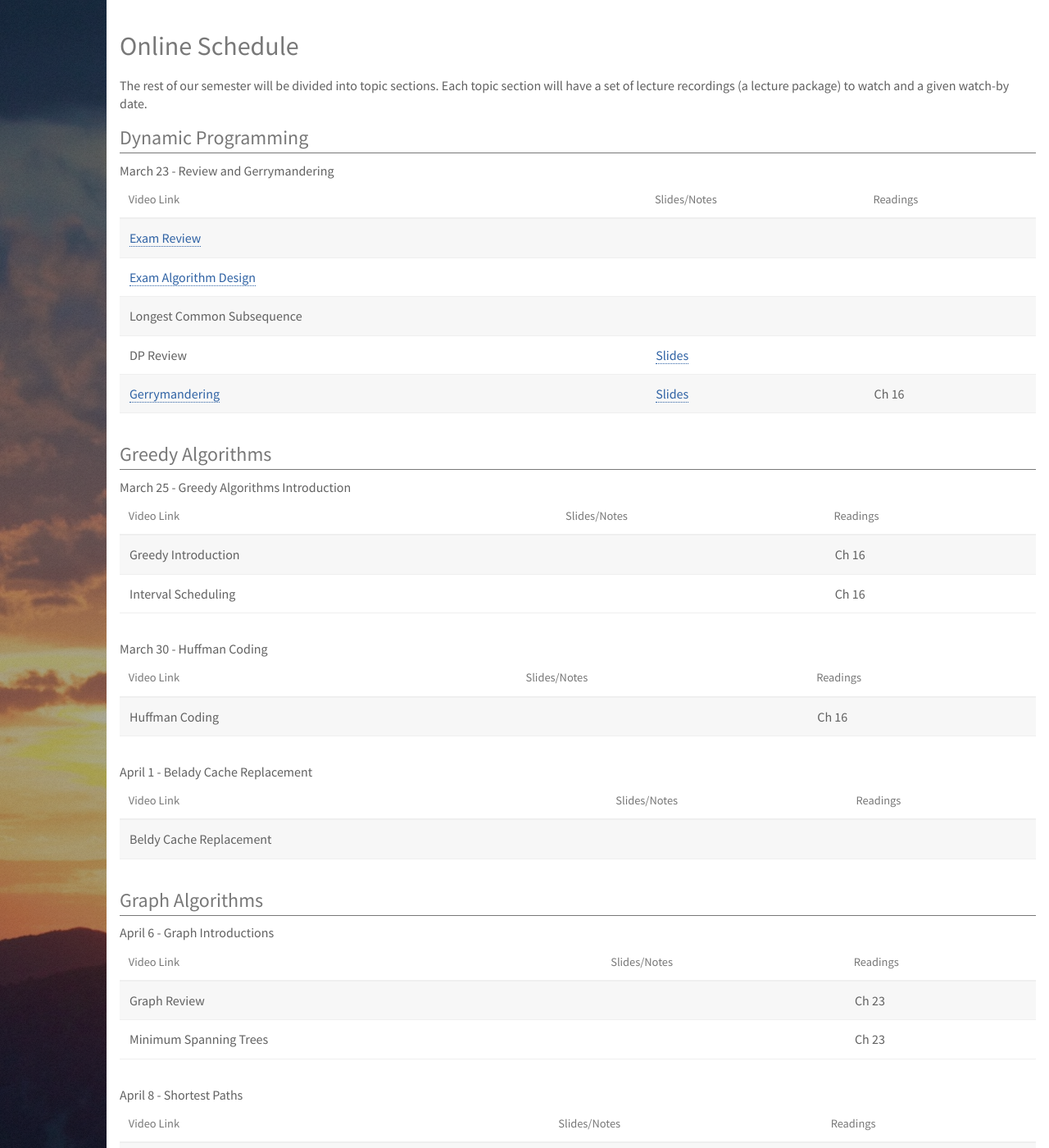
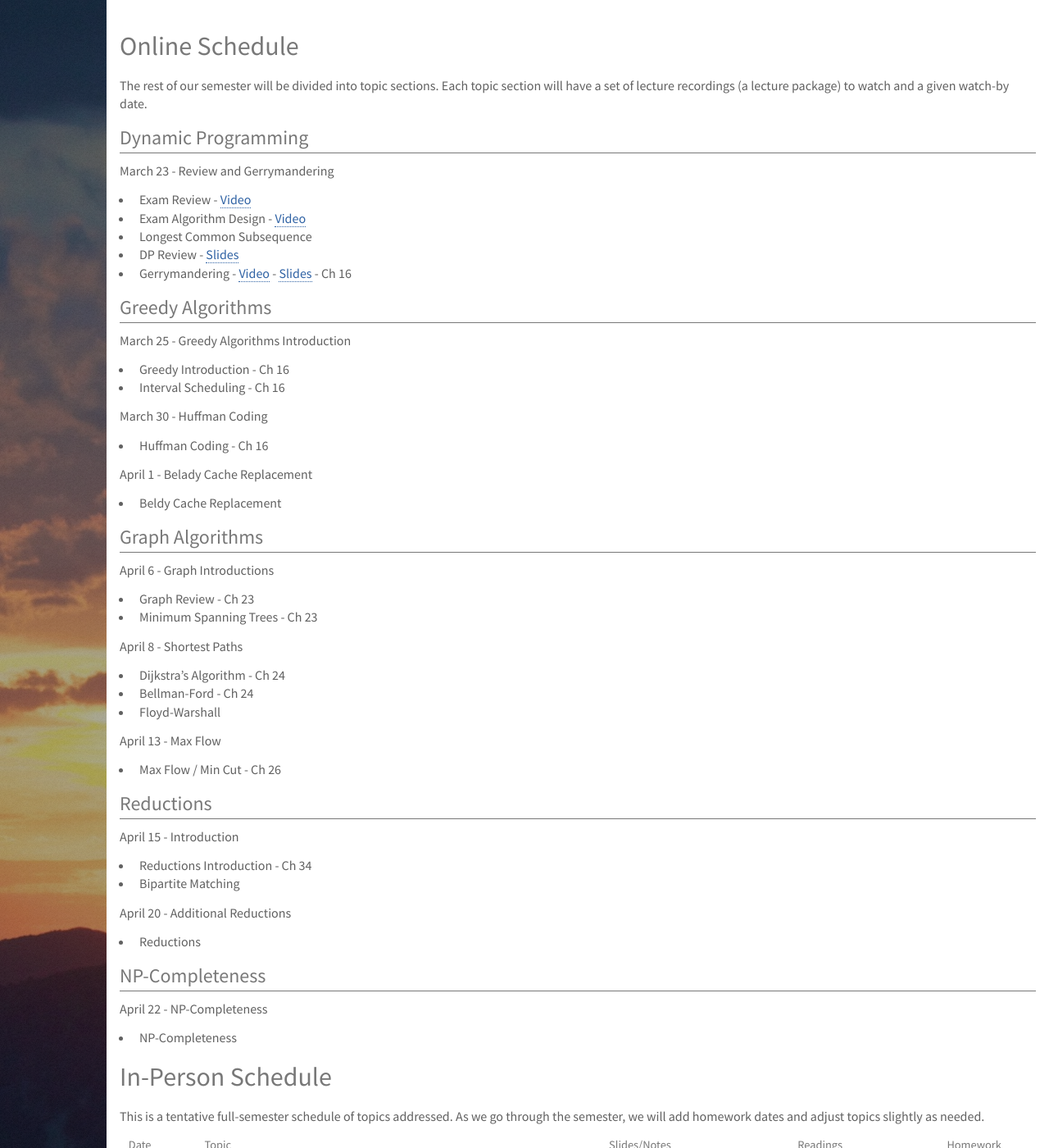
Before and after one commit to deternitydx/uvacs4102, a Jekyll site: the page built from schedule.md, in a window 1280 px wide and 1400 px high. Shown: the whole window at 82% size. Built offline with Jekyll 4.4.1, drawn with Linux system fonts in a browser that asks for light colours; nearby versions of some CDN libraries; library files that are not in the unit come from our copies; some of the changed text lies outside the part shown.

Commit message:
Updated schedule view

```diff
--- a/schedule.md
+++ b/schedule.md
@@ -11,84 +11,64 @@ The rest of our semester will be divided into topic sections.  Each topic sectio
 
 March 23 - Review and Gerrymandering
 
-| Video Link                                                                                                                | Slides/Notes                           | Readings |
-| ----------                                                                                                                | ------------                           | -------- |
-| [Exam Review](https://uva.hosted.panopto.com/Panopto/Pages/Viewer.aspx?id=c1824782-3252-4842-b0a0-ab830121301d)           |                                        |          |
-| [Exam Algorithm Design](https://uva.hosted.panopto.com/Panopto/Pages/Viewer.aspx?id=a219a94f-7e8b-4649-a541-ab8300119751) |                                        |          |
-| Longest Common Subsequence                                                                                                |                                        |          |
-| DP Review                                                                                                                 | [Slides](lectures/l15-review.pdf)      |          |
-| [Gerrymandering](https://uva.hosted.panopto.com/Panopto/Pages/Viewer.aspx?id=8b613684-720a-4167-a32e-ab7e016ea13f)        | [Slides](lectures/l15-gerrymander.pdf) | Ch 16    |
+- Exam Review - [Video](https://uva.hosted.panopto.com/Panopto/Pages/Viewer.aspx?id=c1824782-3252-4842-b0a0-ab830121301d)
+- Exam Algorithm Design - [Video](https://uva.hosted.panopto.com/Panopto/Pages/Viewer.aspx?id=a219a94f-7e8b-4649-a541-ab8300119751)
+- Longest Common Subsequence
+- DP Review - [Slides](lectures/l15-review.pdf)
+- Gerrymandering - [Video](https://uva.hosted.panopto.com/Panopto/Pages/Viewer.aspx?id=8b613684-720a-4167-a32e-ab7e016ea13f) - [Slides](lectures/l15-gerrymander.pdf) - Ch 16
 
 ## Greedy Algorithms
 
 March 25 - Greedy Algorithms Introduction
 
-| Video Link          | Slides/Notes | Readings |
-| ----------          | ------------ | -------- |
-| Greedy Introduction |              | Ch 16    |
-| Interval Scheduling |              | Ch 16    |
+- Greedy Introduction - Ch 16
+- Interval Scheduling - Ch 16
 
 
 March 30 - Huffman Coding
 
-| Video Link     | Slides/Notes | Readings |
-| ----------     | ------------ | -------- |
-| Huffman Coding |              | Ch 16    |
+- Huffman Coding - Ch 16
 
 
 April 1 - Belady Cache Replacement
 
-| Video Link              | Slides/Notes | Readings |
-| ----------              | ------------ | -------- |
-| Beldy Cache Replacement |              |          |
+- Beldy Cache Replacement
 
 
 ## Graph Algorithms
 
 April 6 - Graph Introductions
 
-| Video Link             | Slides/Notes | Readings |
-| ----------             | ------------ | -------- |
-| Graph Review           |              | Ch 23    |
-| Minimum Spanning Trees |              | Ch 23    |
+- Graph Review - Ch 23
+- Minimum Spanning Trees - Ch 23
 
 
 April 8 - Shortest Paths
 
-| Video Link           | Slides/Notes | Readings |
-| ----------           | ------------ | -------- |
-| Dijkstra's Algorithm |              | Ch 24    |
-| Bellman-Ford         |              | Ch 24    |
-| Floyd-Warshall       |              |          |
+- Dijkstra's Algorithm - Ch 24
+- Bellman-Ford - Ch 24
+- Floyd-Warshall
 
 April 13 - Max Flow
 
-| Video Link         | Slides/Notes | Readings |
-| ----------         | ------------ | -------- |
-| Max Flow / Min Cut |              | Ch 26    |
+- Max Flow / Min Cut - Ch 26
 
 ## Reductions
 
 April 15 - Introduction
 
-| Video Link              | Slides/Notes | Readings |
-| ----------              | ------------ | -------- |
-| Reductions Introduction |              | Ch 34    |
-| Bipartite Matching      |              |          |
+- Reductions Introduction - Ch 34
+- Bipartite Matching
 
 April 20 - Additional Reductions
 
-| Video Link | Slides/Notes | Readings |
-| ---------- | ------------ | -------- |
-| Reductions |              |          |
+- Reductions
 
 ## NP-Completeness
 
 April 22 - NP-Completeness
 
-| Video Link      | Slides/Notes | Readings |
-| ----------      | ------------ | -------- |
-| NP-Completeness |              |          |
+- NP-Completeness
 
 # In-Person Schedule
 
```
